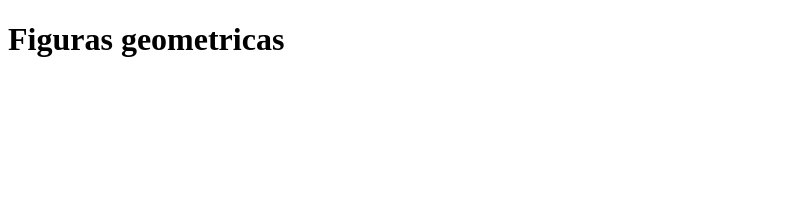
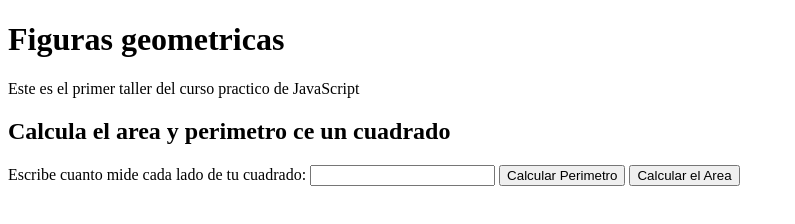
Before and after one commit to AzulPetrocelli/Curso-Practico-de-Javascript, a plain HTML site: page figuras/figuras.html in a window 1280 px wide. Shown: the whole page, without its empty margins (0-795 px from the left). Drawn offline with Linux system fonts and the light colour scheme.

Commit message:
formulario

```diff
--- a/figuras/figuras.html
+++ b/figuras/figuras.html
@@ -7,10 +7,32 @@
   <title>Figuras geometricas</title>
 </head>
 <body>
-  <h1>
-    Figuras geometricas
-  </h1>
+  <header>
+      <h1>Figuras geometricas</h1>
+      <p>Este es el primer taller del curso practico de JavaScript</p>
+  </header>
 
+  <section>
+    <h2>Calcula el area y perimetro ce un cuadrado</h2>
+
+    <form>
+
+      <label for="ImputCuadrado">
+        Escribe cuanto mide cada lado de tu cuadrado:
+      </label>
+
+      <input id="InputCuadrado" type="number">
+
+      <button type="button" onclick="calcularPerimetroCuadrado()">
+        Calcular Perimetro
+      </button>
+
+      <button type="button" onclick="calcularAreaCuadrado()">
+        Calcular el Area
+      </button>
+
+    </form>
+  </section>
   <script src="figuras.js"></script>
 </body>
 </html>
--- a/figuras/figuras.js
+++ b/figuras/figuras.js
@@ -49,3 +49,13 @@ function areaCirculo(radio){
 }
 
 console.groupEnd();
+
+
+//Aqui interactuamos con el HTML---------------------------------------------------------------------------------
+function calcularPerimetroCuadrado() {
+
+}
+
+function calcularAreaCuadrado() {
+
+}
```
